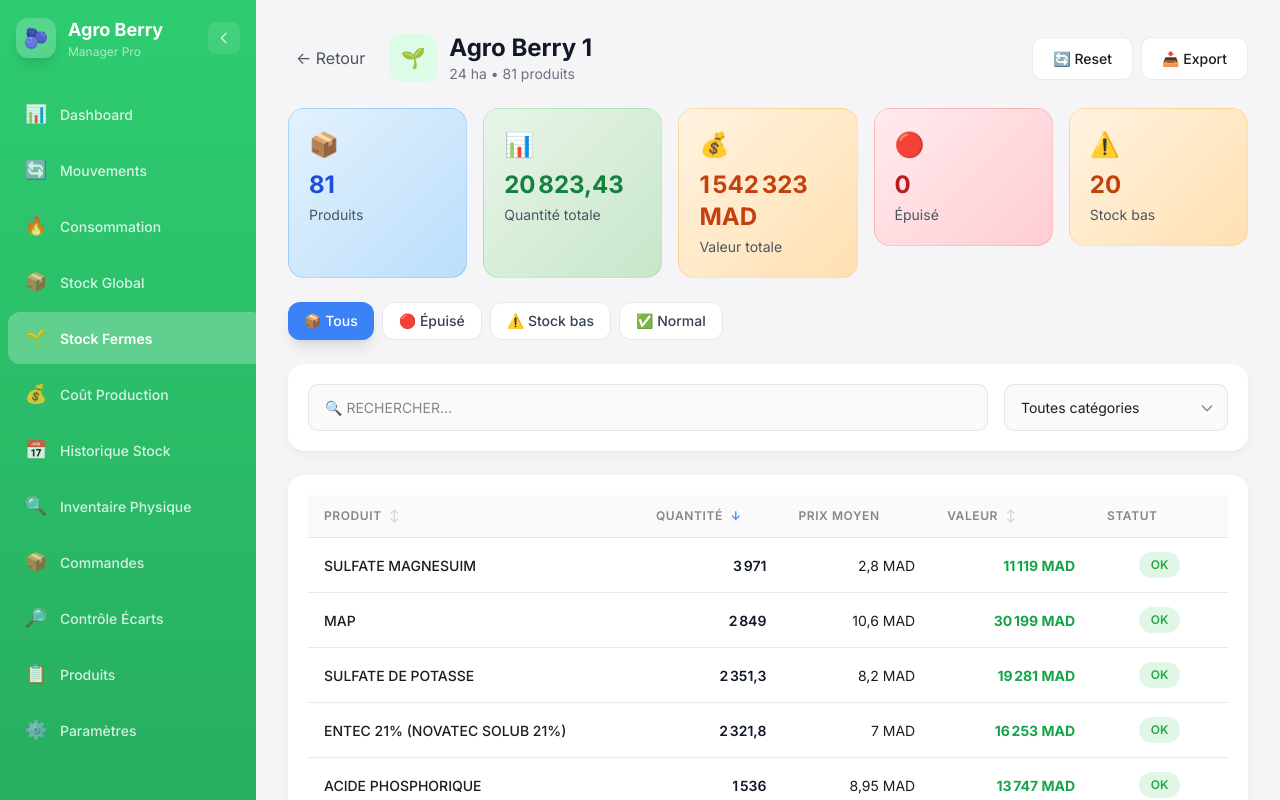
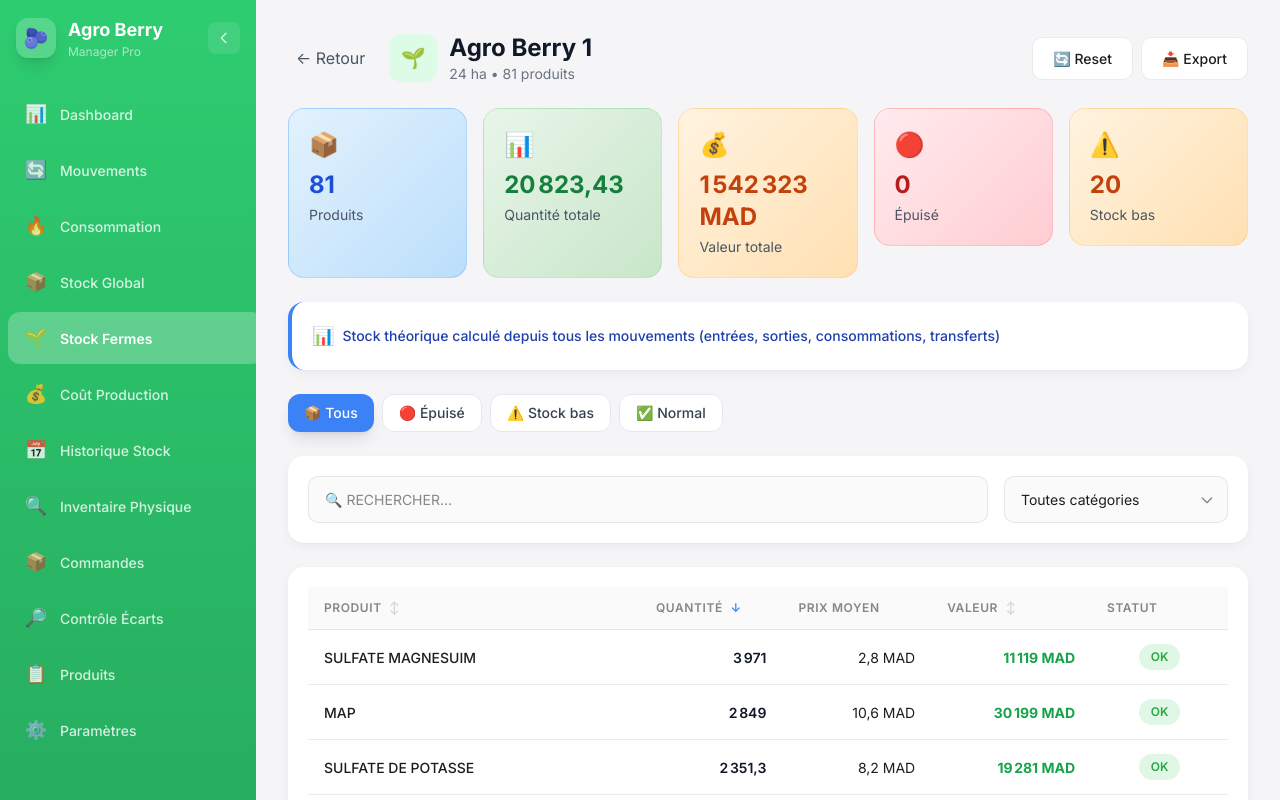
Before and after one commit to ahmedechennoufi/agro-berry-manager, a React (Vite) app: page / in a window 1280 px wide. Both pictures are taken after a click on the element 768 px from the left and 216 px from the top of the page. Built offline with nearby package versions, Linux system fonts and the light colour scheme.

Commit message:
Fix stock fermes affiche stock theorique

```diff
--- a/src/pages/Farms.jsx
+++ b/src/pages/Farms.jsx
@@ -2,7 +2,7 @@ import React, { useState, useMemo, useEffect } from 'react';
 import { Card, Button, Input, Select, StatCard, EmptyState, Badge } from '../components/UI';
 import { FARMS, CATEGORIES } from '../lib/constants';
 import { fmt, fmtMoney, downloadExcel } from '../lib/utils';
-import { calculateFarmStock, getAveragePrice, getDefaultThreshold, getProducts, getLatestPhysicalInventoryForFarm } from '../lib/store';
+import { calculateFarmStock, getAveragePrice, getDefaultThreshold, getProducts } from '../lib/store';
 
 const Farms = () => {
   const [selectedFarm, setSelectedFarm] = useState(null);
@@ -236,24 +236,15 @@ const Farms = () => {
         </div>
       </div>
 
-      {/* Référence inventaire physique */}
-      {(() => {
-        const refInventory = getLatestPhysicalInventoryForFarm(selectedFarm.id);
-        if (refInventory) {
-          return (
-            <Card className="p-3 border-l-4 border-green-500 bg-green-50/50">
-              <div className="flex items-center gap-2 text-sm">
-                <span className="text-lg">📋</span>
-                <span className="text-green-800 font-medium">
-                  Stock basé sur l'inventaire physique du {refInventory.date.split('-').reverse().join('/')}
-                </span>
-                <span className="text-green-600">+ mouvements depuis cette date</span>
-              </div>
-            </Card>
-          );
-        }
-        return null;
-      })()}
+      {/* Info stock */}
+      <Card className="p-3 border-l-4 border-blue-500 bg-blue-50/50">
+        <div className="flex items-center gap-2 text-sm">
+          <span className="text-lg">📊</span>
+          <span className="text-blue-800 font-medium">
+            Stock théorique calculé depuis tous les mouvements (entrées, sorties, consommations, transferts)
+          </span>
+        </div>
+      </Card>
 
       {/* Filter Tabs */}
       <div className="flex flex-wrap gap-2">
```
Also changed, not shown: 6 other files (tests, documents, lock files or other folders).
